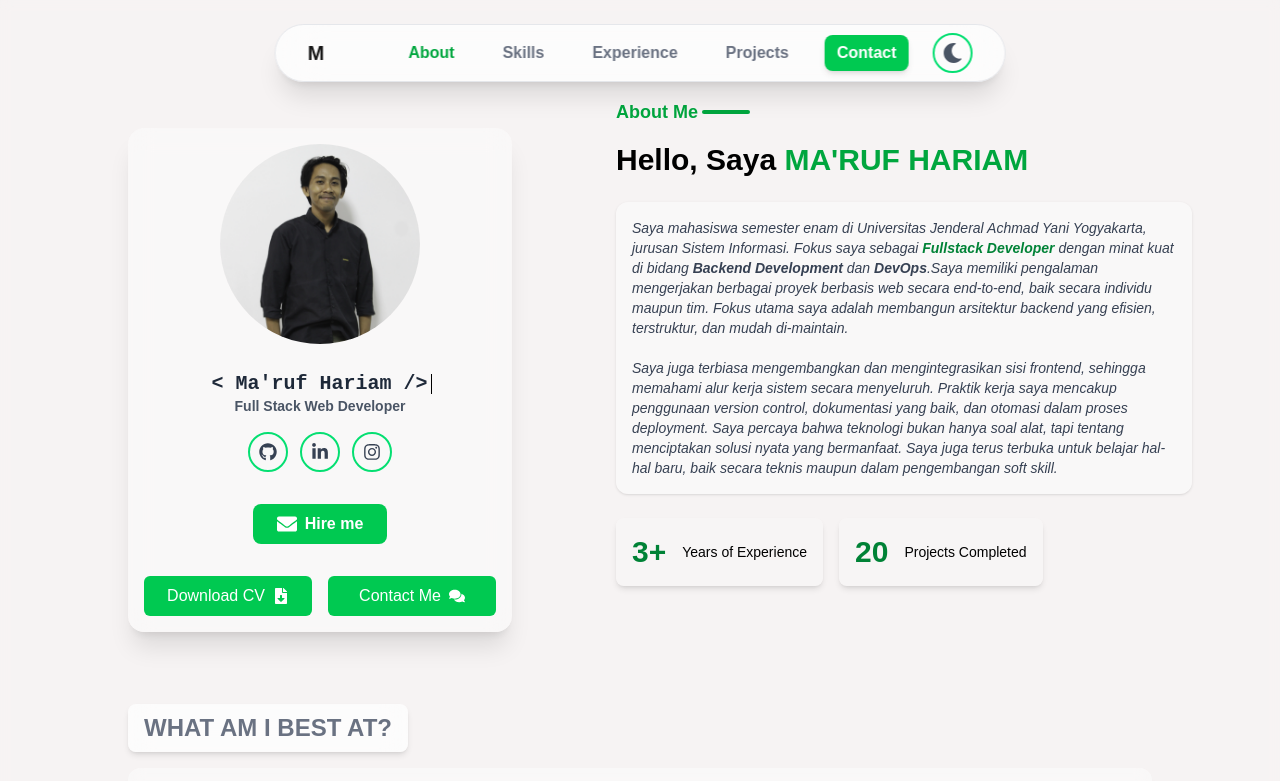
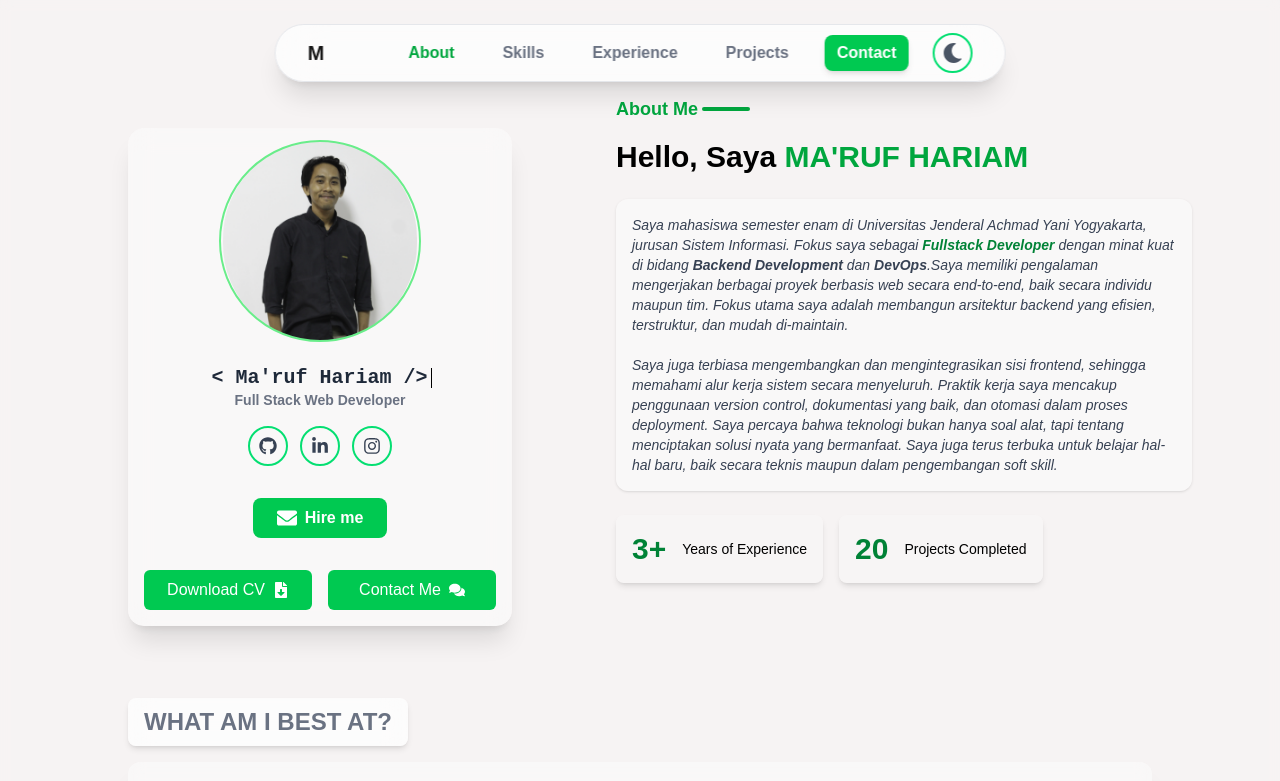
Before and after one commit to Putra-pkwl03/My-Portfolio, a Next.js app: page / in a window 1280 px wide. Shown: the top 781 px of the page. Built offline with nearby package versions, Linux system fonts and the light colour scheme.

Commit message:
menambah evek loader

```diff
--- a/app/components/ProfileCard.tsx
+++ b/app/components/ProfileCard.tsx
@@ -31,13 +31,16 @@ export default function ProfileCard() {
         visible ? "animate-slide-in-left-bottom" : "opacity-0"
       }`}
     >
+<div className="animated-border mx-auto mb-6">
   <Image
     src="/profile.webp"
     alt="Profile"
     width={200}
     height={200}
-  className="w-50 h-50 rounded-full mx-auto mb-6  object-cover"
+    className="rounded-full object-cover w-[200px] h-[200px]"
   />
+</div>
+
       <h1 className="text-xl font-semibold text-gray-800 dark:text-gray-300">
       <span className="typing inline-block">
   {"< Ma'ruf Hariam />"}
@@ -45,7 +48,7 @@ export default function ProfileCard() {
 
       </h1>
 
-      <p className="dark:text-[#12ED74] text-gray-600 text-sm font-semibold mb-4">Full Stack Web Developer</p>
+      <p className="dark:text-[#12ED74] text-gray-500 text-sm font-semibold mb-4">Full Stack Web Developer</p>
 
       {/* Icon Sosial Media */}
       <div className="flex justify-center gap-3 mb-8 text-lg">
--- a/app/globals.css
+++ b/app/globals.css
@@ -192,6 +192,36 @@ html {
   animation: slide-in-left-bottom 1s ease-out forwards;
 }
 
+
+@keyframes border-rotate-color {
+  0%   { border-color: #22c55e; }
+  10%  { border-color: #4ade80; }
+  20%  { border-color: #8dff96; }
+  30%  { border-color: #b6f7ce; }
+  40%  { border-color: #b6facf; }
+  50%  { border-color: #8fc7a4; }
+}
+
+.animated-border {
+  position: relative;
+  width: 194px;
+  height: 194px;
+  border-radius: 9999px;
+  display: flex;
+  align-items: center;
+  justify-content: center;
+}
+
+.animated-border::before {
+  content: '';
+  position: absolute;
+  inset: -4px;
+  border-radius: 999px;
+  border: 2px solid #22c55e;
+  animation: border-rotate-color 3s linear infinite;
+}
+
+
 /* about card animations */
 @keyframes slide-in-right-bottom {
   0% {
```
Lines whose indentation alone changed are shown as unchanged.
